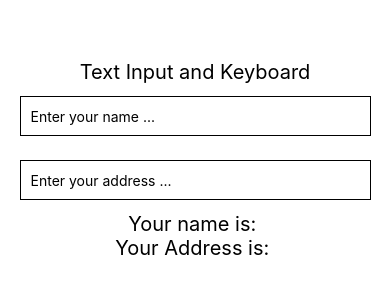
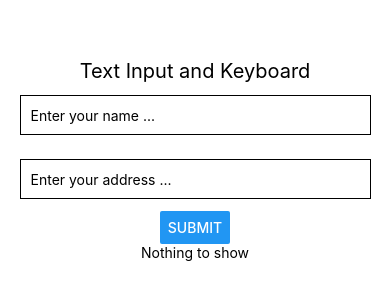
Before and after one commit to vinhhn3/tcd0304mobiledev, a React Native app: screen / in a window 390 px wide. Shown: the part 262-562 px from the top of the page. Built offline with nearby package versions, Linux system fonts and the light colour scheme.

Commit message:
Add Clear button

```diff
--- a/App.js
+++ b/App.js
@@ -1,26 +1,50 @@
 import React, { useState } from "react";
-import { StyleSheet, Text, TextInput, View } from "react-native";
+import { Button, StyleSheet, Text, TextInput, View } from "react-native";
 
 export default function App() {
   // Properties
   const [name, setName] = useState("");
   const [address, setAddress] = useState("");
+  const [submitted, setSubmitted] = useState(false);
+
+  const clearInput = () => {
+    setSubmitted(false);
+    setName("");
+    setAddress("");
+  };
 
   return (
     <View style={styles.body}>
       <Text style={styles.text}>Text Input and Keyboard</Text>
       <TextInput
+        value={name}
         style={styles.input}
         onChangeText={(value) => setName(value)}
         placeholder="Enter your name ..."
       />
       <TextInput
+        value={address}
         style={styles.input}
         onChangeText={(value) => setAddress(value)}
         placeholder={"Enter your address ..."}
       />
-      <Text style={styles.text}>Your name is: {name}</Text>
-      <Text style={styles.text}>Your Address is: {address}</Text>
+      <Button // Component button
+        title="Submit"
+        onPress={() => setSubmitted(true)}
+      />
+
+      {submitted ? (
+        <View>
+          <Button // Component button
+            title="Clear"
+            onPress={clearInput}
+          />
+          <Text style={styles.text}>Your name is: {name}</Text>
+          <Text style={styles.text}>Your Address is: {address}</Text>
+        </View>
+      ) : (
+        <Text>Nothing to show</Text>
+      )}
     </View>
   );
 }
```
